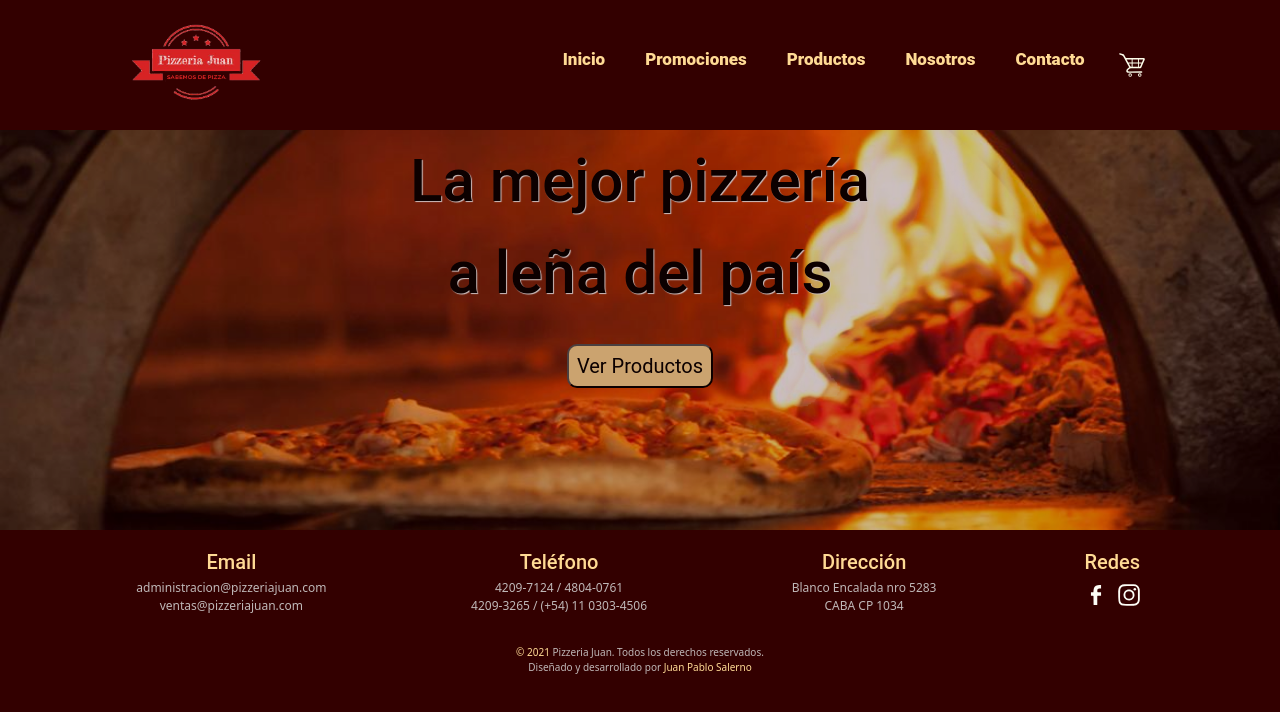
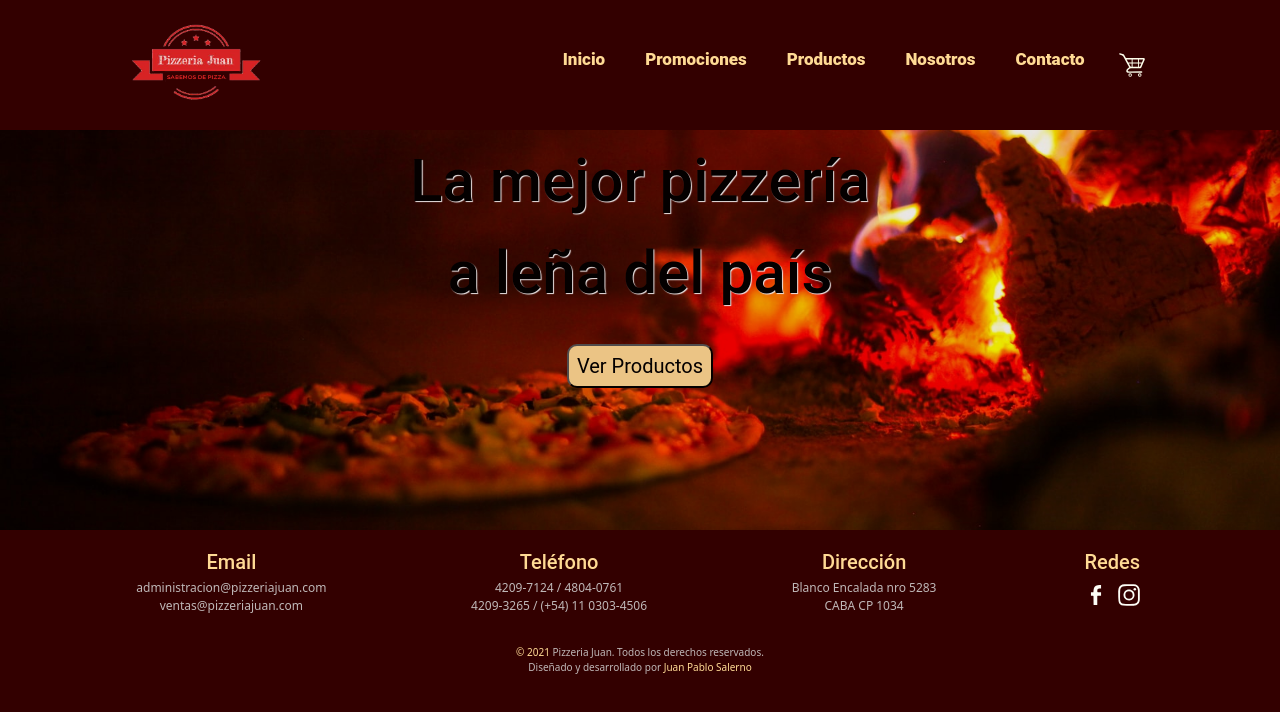
Before and after one commit to Juan201091/Juan201091.github.io, a plain HTML site: page index.html in a window 1280 px wide. Drawn offline with nearby package versions, Linux system fonts and the light colour scheme.

Commit message:
modificacion de imagen inicio

```diff
--- a/index.html
+++ b/index.html
@@ -73,14 +73,6 @@
         <a href="./productos">
           <button class="boton-principal">Ver Productos</button></a
         >
-
-        <div>
-          <img
-            class="Movimiento-1"
-            src="./fotos/fuego-moving-1.png"
-            alt="fuego animado"
-          />
-        </div>
       </div>
     </section>
     <footer class="pie-pagina">
--- a/scss/_globales.scss
+++ b/scss/_globales.scss
@@ -140,6 +140,10 @@ header {
 /*responsive*/
 
 @media (max-width: 740px) {
+  html {
+    font-size: 50%;
+  }
+
   header {
     display: flex;
     flex-direction: column;
--- a/scss/_inicio.scss
+++ b/scss/_inicio.scss
@@ -20,12 +20,13 @@ $weight-title: 500;
   }
 
   .contenido-principal {
-    background-image: url("../fotos/hornobarro.jpg");
+    background-image: url("../fotos/fondoinicio.jpg");
     background-size: cover;
     background-position: center;
     background-repeat: no-repeat;
-    opacity: 75%;
-    height: 40rem;
+    height: 400px;
+    max-height: 100%;
+    opacity: 90%;
     width: 100%;
     max-width: 100%;
     display: flex;
```
Also changed, not shown: 404.html (renamed from Error404/404.html, +1 -1 lines), css/style.css, fotos/fondoinicio.jpg (added), 2 other files.
